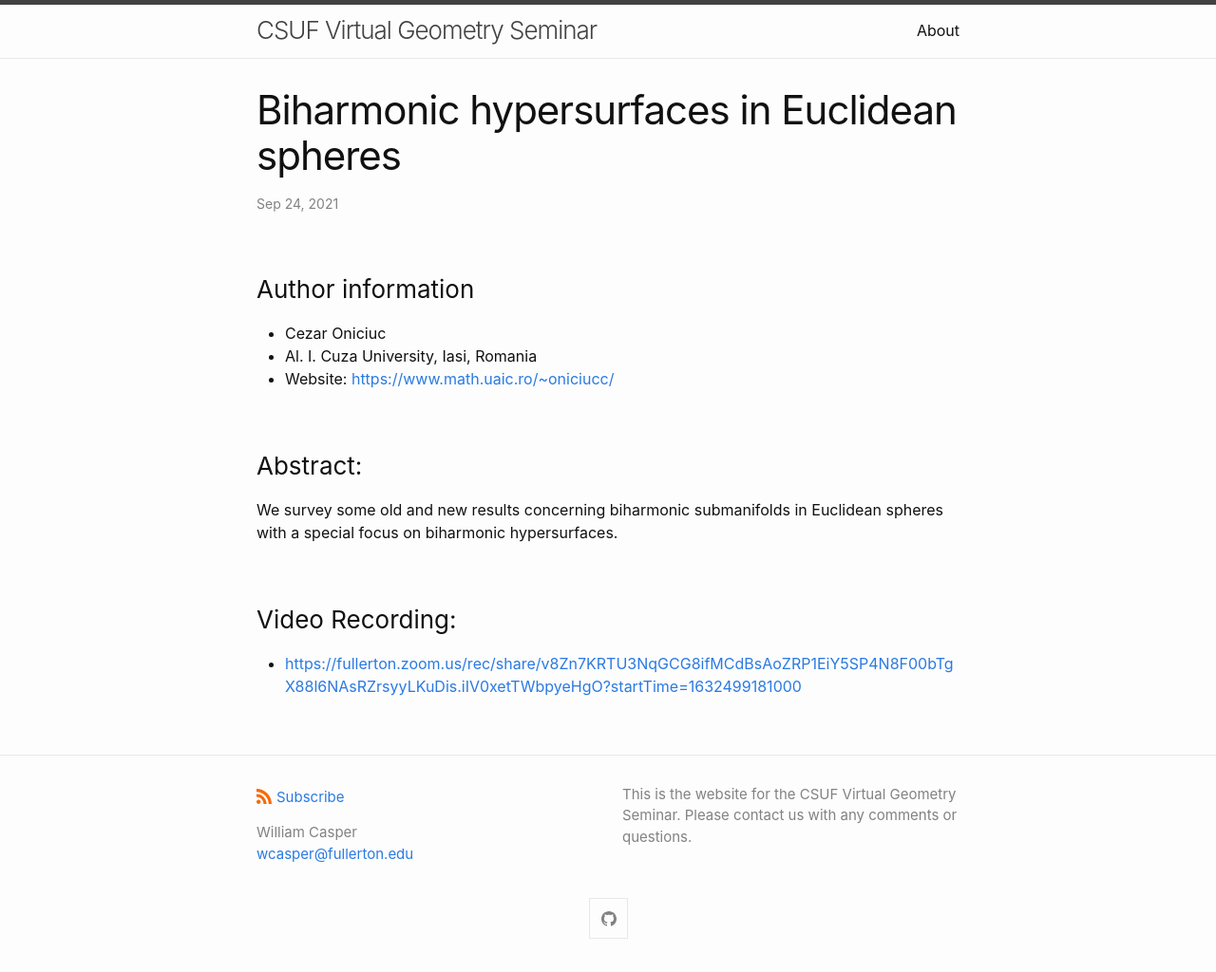
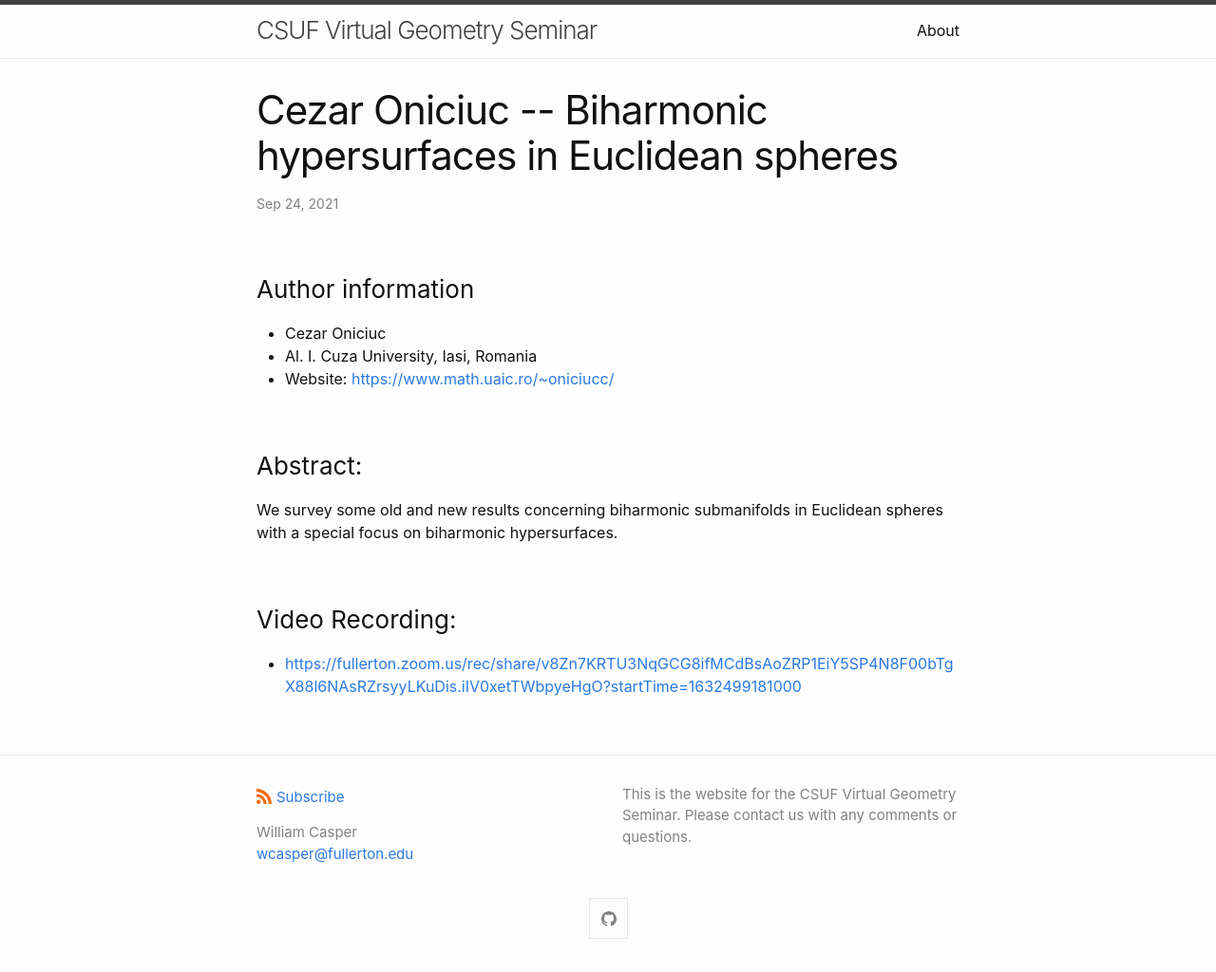
Before and after one commit to wcasper/geometry-seminar, a Jekyll site: the page built from _posts/2021-09-24-Talk-03.md, in a window 1280 px wide. Shown: the whole page at 95% size. Built offline with Jekyll 4.4.1, drawn with Linux system fonts in a browser that asks for light colours.

Commit message:
changed title

```diff
--- a/_posts/2021-09-24-Talk-03.md
+++ b/_posts/2021-09-24-Talk-03.md
@@ -1,6 +1,6 @@
 ---
 layout: post
-title: Biharmonic hypersurfaces in Euclidean spheres
+title: Cezar Oniciuc -- Biharmonic hypersurfaces in Euclidean spheres
 ---
 
 ### Author information
```
Also changed, not shown: _posts/2021-09-03-Talk-01.md (+1 -1 lines), _posts/2021-09-10-Talk-02.md (+1 -1 lines), _posts/2021-10-01-Talk-04.md (+1 -1 lines).
